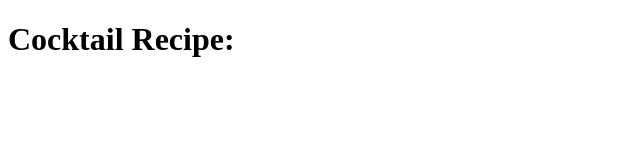
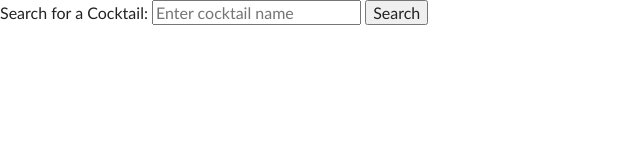
Before and after one commit to nicoleorbe/cocktails, a plain HTML site: page index.html in a window 1280 px wide. Shown: the whole page, without its empty margins (0-640 px from the left). Drawn offline with nearby package versions, Linux system fonts and the light colour scheme; no server answers.

Commit message:
updated API to include image lookup based on cocktail searched

```diff
--- a/index.html
+++ b/index.html
@@ -34,29 +34,43 @@
     <!-- Replace with the URL to an image representing the cocktail -->
     <meta name="twitter:card" content="summary_large_image" />
     <title>Cocktail Recipe</title>
+    <link rel="stylesheet" href="style.css" />
   </head>
   <body>
-    <h1>Cocktail Recipe: <span id="cocktail-name"></span></h1>
+    <!-- Add a search input field and button -->
+    <div>
+      <label for="search-input">Search for a Cocktail:</label>
+      <input type="text" id="search-input" placeholder="Enter cocktail name" />
+      <button type="button" onclick="searchCocktail()">Search</button>
+    </div>
+
+    <h1><span id="cocktail-name"></span></h1>
+    <div id="cocktail-image"></div>
     <div id="ingredients"></div>
     <p id="instructions"></p>
 
     <script src="https://code.jquery.com/jquery-3.6.0.min.js"></script>
     <script>
-      // Your API call with the provided data
-      var name = "bloody mary";
+      function searchCocktail() {
+        // Retrieve the user's search query
+        var name = document.getElementById("search-input").value;
+
+        // Perform the cocktail API call
+        var cocktailURL = "https://api.api-ninjas.com/v1/cocktail?name=" + name;
         $.ajax({
           method: "GET",
-        url: "https://api.api-ninjas.com/v1/cocktail?name=" + name,
-        headers: { "X-Api-Key": "YOUR_API_KEY" }, // Replace YOUR_API_KEY with your actual API key
+          url: cocktailURL,
+          headers: { "X-Api-Key": "7v1cC1Ow5uNWHmhD0jv85Q==uboIKGzJ7OG2Lnpf" }, // Replace YOUR_API_KEY with your actual API key
           contentType: "application/json",
-        success: function (result) {
-          // Extract data from the API response
-          var cocktail = result[0];
+          success: function (cocktailResult) {
+            if (cocktailResult.length > 0) {
+              // Extract data from the cocktail API response
+              var cocktail = cocktailResult[0];
               var cocktailName = cocktail.name;
               var ingredients = cocktail.ingredients;
               var instructions = cocktail.instructions;
 
-          // Display the data on the page
+              // Display the cocktail data on the page
               document.getElementById("cocktail-name").innerText = cocktailName;
 
               var ingredientsList = "<ul>";
@@ -69,11 +83,42 @@
 
               document.getElementById("instructions").innerText =
                 "Instructions: " + instructions;
+
+              // Perform the Pixabay API call to get an image for the cocktail
+              var API_KEY = "36029855-4c738434be11b19682cb333f0";
+              var pixabayURL =
+                "https://pixabay.com/api/?key=" +
+                API_KEY +
+                "&q=" +
+                encodeURIComponent(name) +
+                "&image_type=photo";
+              $.getJSON(pixabayURL, function (data) {
+                if (parseInt(data.totalHits) > 0) {
+                  // Display the cocktail image on the page
+                  var imageUrl = data.hits[0].webformatURL;
+                  var cocktailImageElement = document.createElement("img");
+                  cocktailImageElement.src = imageUrl;
+                  cocktailImageElement.alt = cocktailName;
+                  document.getElementById("cocktail-image").innerHTML = "";
+                  document
+                    .getElementById("cocktail-image")
+                    .appendChild(cocktailImageElement);
+                }
+              });
+            } else {
+              // Handle the case where the cocktail name was not found
+              document.getElementById("cocktail-name").innerText =
+                "Cocktail not found";
+              document.getElementById("ingredients").innerHTML = "";
+              document.getElementById("instructions").innerText = "";
+              document.getElementById("cocktail-image").innerHTML = "";
+            }
           },
           error: function ajaxError(jqXHR) {
-          console.error("Error: ", jqXHR.responseText);
+            console.error("Error fetching cocktail: ", jqXHR.responseText);
           },
         });
+      }
     </script>
   </body>
 </html>
--- /dev/null
+++ b/style.css
@@ -0,0 +1,22 @@
+:root {
+  --blue: #323952;
+  --red: #f8425b;
+  --yellow: #f8d438;
+  --green: #54beb3;
+  --light: #e0eaef;
+  --main-font-color: #222;
+  --sec-font-color: #444;
+  --main-font: "Trebuchet MS", sans-serif;
+}
+
+body,
+* {
+  box-sizing: border-box;
+  font-family: var(--main-font);
+  color: var(--main-font-color);
+  font-size: 16px;
+}
+
+body {
+  margin: 0px;
+}
```
Lines whose indentation alone changed are shown as unchanged.
